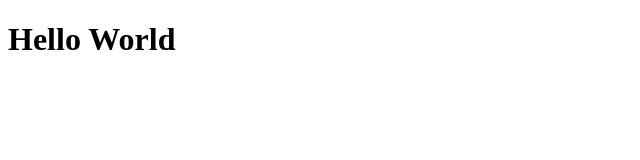
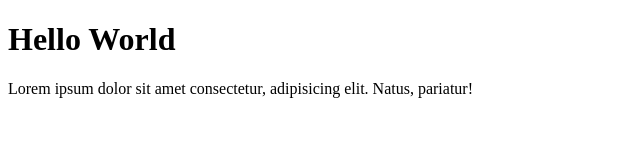
Before and after one commit to KavinPrommayon/learn-git, a plain HTML site: page index.html in a window 1280 px wide. Shown: the whole page, without its empty margins (0-640 px from the left). Drawn offline with Linux system fonts and the light colour scheme.

Commit message:
add tag p

```diff
--- a/index.html
+++ b/index.html
@@ -8,5 +8,6 @@
 </head>
 <body>
     <h1>Hello World</h1>
+    <p>Lorem ipsum dolor sit amet consectetur, adipisicing elit. Natus, pariatur!</p>
 </body>
 </html>
```
